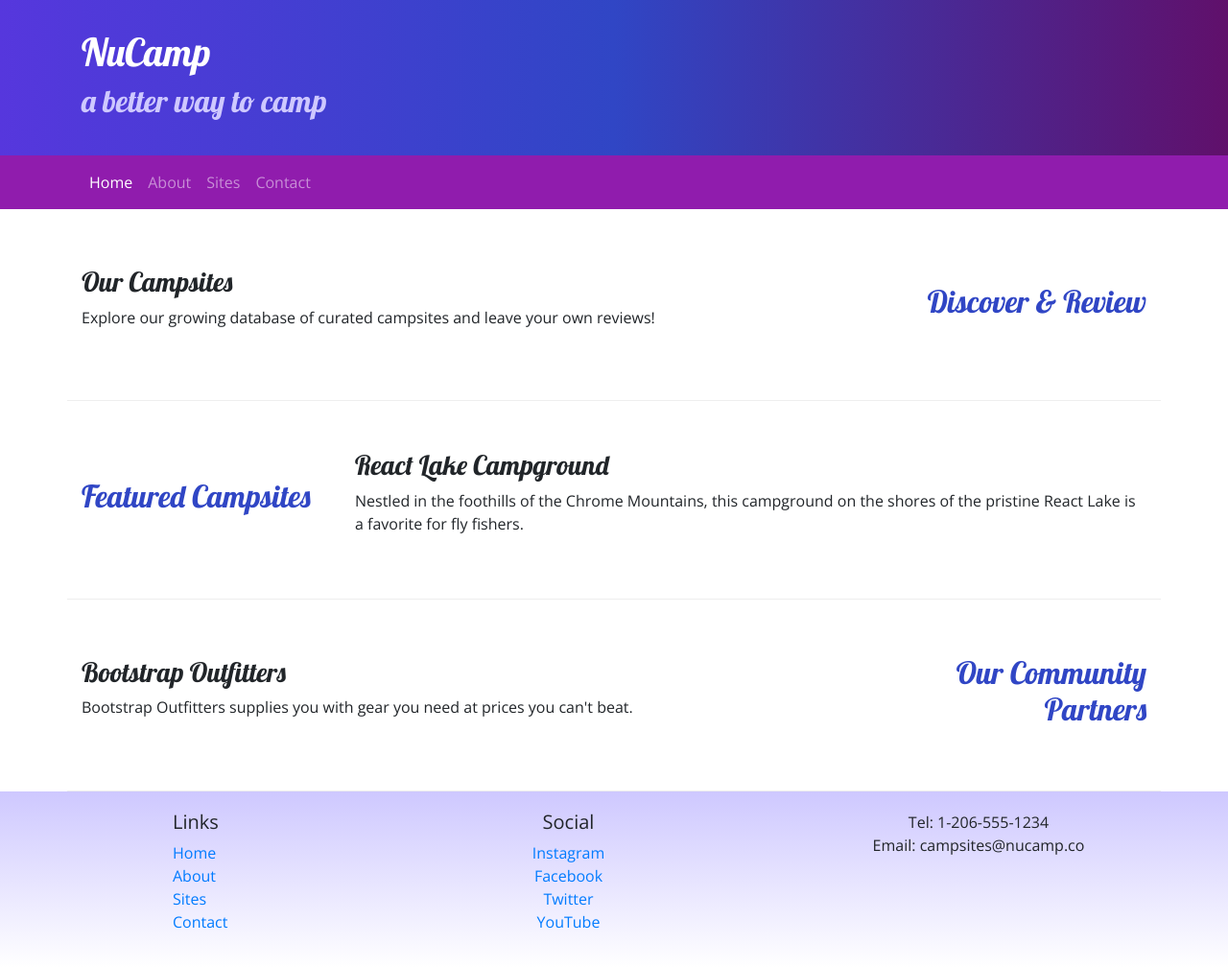
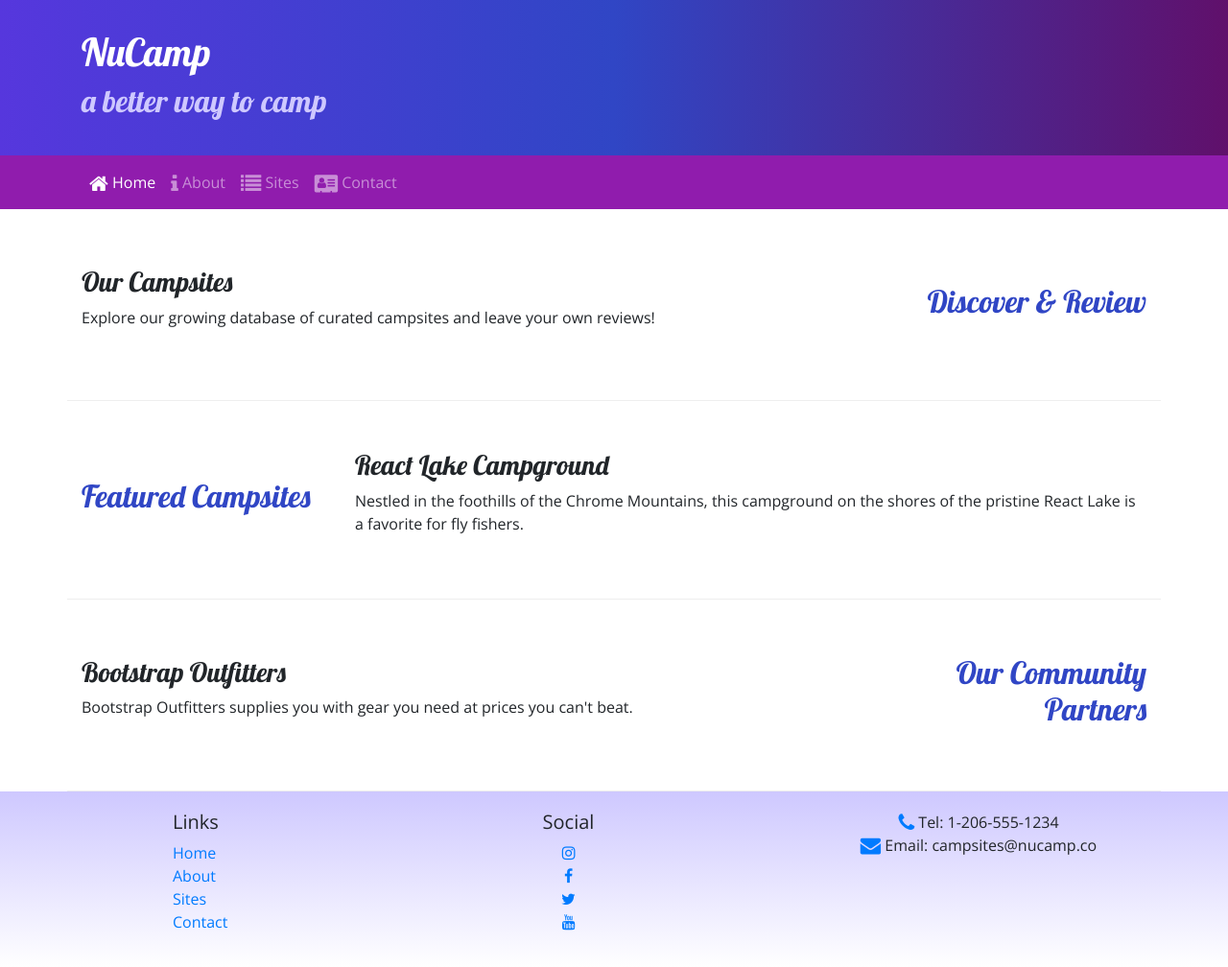
Before and after one commit to fms294/nucamp_website, a website: page index.html in a window 1280 px wide. Shown: the whole page at 96% size. Drawn offline with nearby package versions, Linux system fonts and the light colour scheme.

Commit message:
Added Icon Font

```diff
--- a/CSS/styles.css
+++ b/CSS/styles.css
@@ -15,7 +15,7 @@ header h2{
 }
 
 footer{
-    background-image: linear-gradient(#cec8ff, white);
+    background-image: linear-gradient(#CEC8FF, white);
     padding: 20px 0;
 }
 
--- a/index.html
+++ b/index.html
@@ -6,10 +6,12 @@
     <meta charset="utf-8" />
     <meta name="viewport" content="width=device-width, initial-scale=1" />
 
+
     <!-- Bootstrap CSS -->
     <link rel="stylesheet" href="node_modules/bootstrap/dist/css/bootstrap.min.css" />
 
     <!-- Additional CSS must be placed after Bootstrap CSS -->
+    <link rel="stylesheet" href="node_modules/font-awesome/css/font-awesome.min.css" />
     <link rel="stylesheet" href="https://fonts.googleapis.com/css?family=Lobster|Open+Sans" />
     <link rel="stylesheet" href="css/styles.css" />
 
@@ -27,21 +29,22 @@
            </div>
         </div>
     </header>
-    <nav class="navbar navbar-expand-sm navbar-dark sticky-top">
+
+    <nav class="navbar navbar-dark navbar-expand-sm sticky-top">
         <div class="container">
+            <!-- <a class="navbar-brand" href="#">Navbar</a> -->
             <button class="navbar-toggler ml-auto" type="button" data-toggle="collapse" data-target="#nucampNavbar">
-                <span class="navbar-toggler-icon"></span>
+                 <span class="navbar-toggler-icon"></span>
             </button>
-
-            <div class="collapse navbar-collapse" id="#nucampNavbar">
-                <ul class="navbar-nav">
-                    <li class="nav-item active"> <a class="nav-link" href="#">Home</a></li>
-                    <li class="nav-item"><a class="nav-link" href="aboutus.html">About</a></li>
-                    <li class="nav-item"><a class="nav-link" href="#">Sites</a></li>
-                    <li class="nav-item"><a class="nav-link" href="#">Contact</a></li>
+            <div class="collapse navbar-collapse" id="nucampNavbar">
+                <ul class="navbar-nav mr-auto">
+                    <li class="nav-item active"><a class="nav-link" href="#"> <i class="fa fa-home fa-lg"></i> Home  </a></li>
+                    <li class="nav-item"><a class="nav-link" href="aboutus.html"><i class="fa fa-info fa-lg"></i>  About  </a></li>
+                    <li class="nav-item"><a class="nav-link" href="#"><i class="fa fa-list fa-lg"></i>  Sites  </a></li>
+                    <li class="nav-item"><a class="nav-link" href="#"><i class="fa fa-address-card fa-lg"></i>  Contact  </a></li>
                 </ul>
             </div>
-       </div>
+        </div>
     </nav>
 
     <div class="container">
@@ -87,7 +90,7 @@
                     <h5>Links</h5>
                     <ul class="list-unstyled">
                         <li><a href="#">Home</a></li>
-                        <li><a href="#">About</a></li>
+                        <li><a href="aboutus.html">About</a></li>
                         <li><a href="#">Sites</a></li>
                         <li><a href="#">Contact</a></li>
                     </ul>
@@ -95,16 +98,16 @@
                 <div class="col-6 col-sm-5 text-center">
                     <h5>Social</h5>
                     <ul class="list-unstyled">
-                        <li><a href="http://instagram.com/">Instagram</a></li>
-                        <li> <a href="http://facebook.com/">Facebook</a></li>
-                        <li><a href="http://twitter.com/">Twitter</a></li>
-                        <li><a href="http://youtube.com/">YouTube</a></li>
+                        <li><a href="http://instagram.com/"> <i class="fa fa-instagram"></i></a></li>
+                        <li> <a href="http://facebook.com/"><i class="fa fa-facebook"></i></a></li>
+                        <li><a href="http://twitter.com/"><i class="fa fa-twitter"></i></a></li>
+                        <li><a href="http://youtube.com/"><i class="fa fa-youtube"></i></a></li>
                     </ul>
 
                 </div>
                 <div class="col-sm-4 text-center">
-                    Tel: 1-206-555-1234<br />
-                    Email: campsites@nucamp.co
+                    <i class="fa fa-phone fa-lg text-primary"></i>  Tel: 1-206-555-1234 <br />
+                    <i class="fa fa-envelope fa-lg text-primary"></i>  Email: campsites@nucamp.co
                 </div>
             </div>
         </div>
--- a/package.json
+++ b/package.json
@@ -5,7 +5,7 @@
   "main": "index.html",
   "scripts": {
     "lite": "lite-server",
-    "start":"npm run lite",
+    "start": "npm run lite",
     "test": "echo \"Error: no test specified\" && exit 1"
   },
   "author": "Fanta",
@@ -15,6 +15,7 @@
   },
   "dependencies": {
     "bootstrap": "^4.0.0",
+    "font-awesome": "^4.7.0",
     "jquery": "^3.1.1",
     "popper.js": "^1.12.9"
   }
```
Also changed, not shown: aboutus.html (+18 -17 lines), 1 other file.
